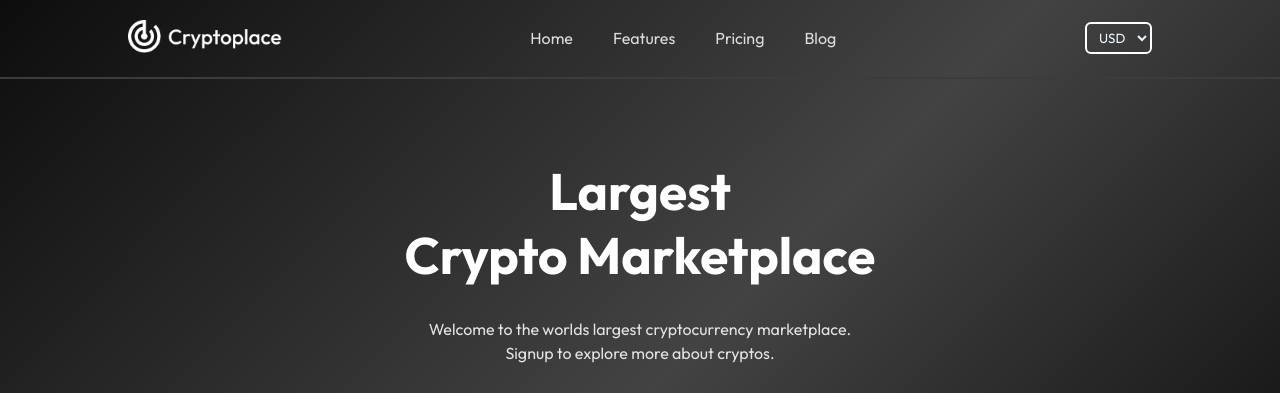
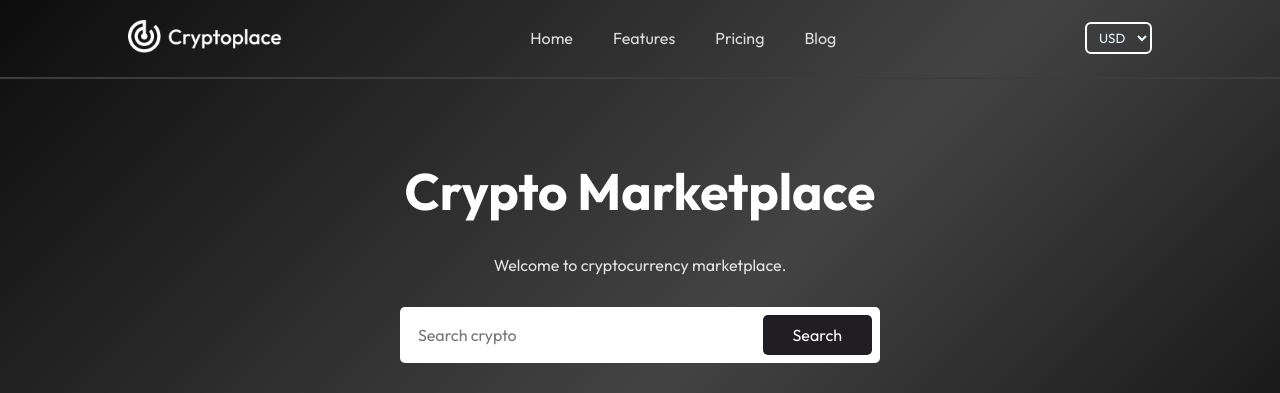
Before and after one commit to Sonalilipsa17375/CoinVault, a React (Vite) app: page / in a window 1280 px wide. Shown: the top 393 px of the page. Built offline with nearby package versions, Linux system fonts and the light colour scheme; no server answers.

Commit message:
Update Home.jsx

```diff
--- a/src/pages/Home/Home.jsx
+++ b/src/pages/Home/Home.jsx
@@ -30,11 +30,10 @@ const Home = () => {
     <div className="home">
       <div className="hero">
         <h1>
-          Largest <br /> Crypto Marketplace
+          Crypto Marketplace
         </h1>
         <p>
-          Welcome to the worlds largest cryptocurrency marketplace. Signup to
-          explore more about cryptos.
+          Welcome to cryptocurrency marketplace.
         </p>
         <form onSubmit={search_handle}>
           <input
```
